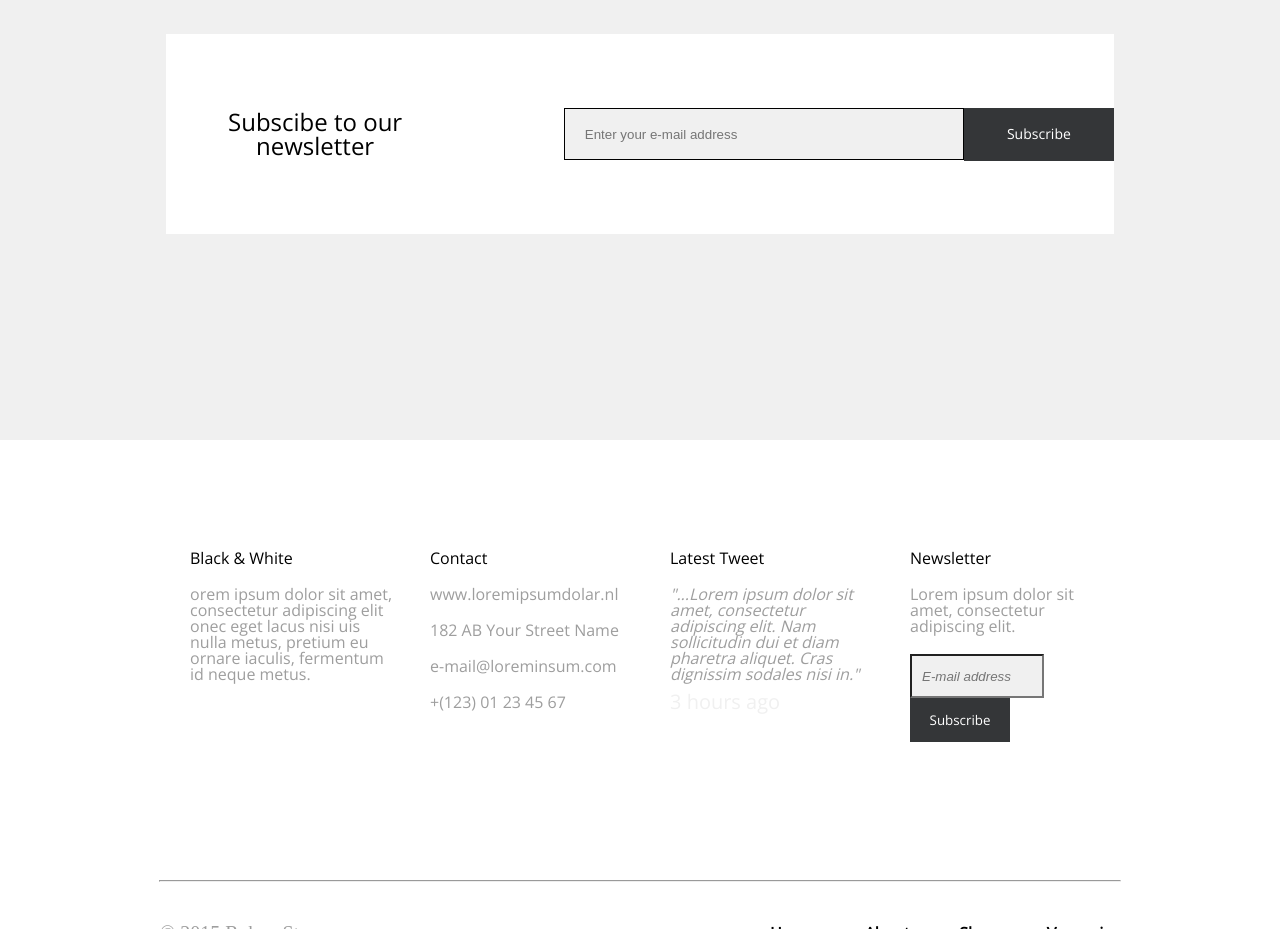
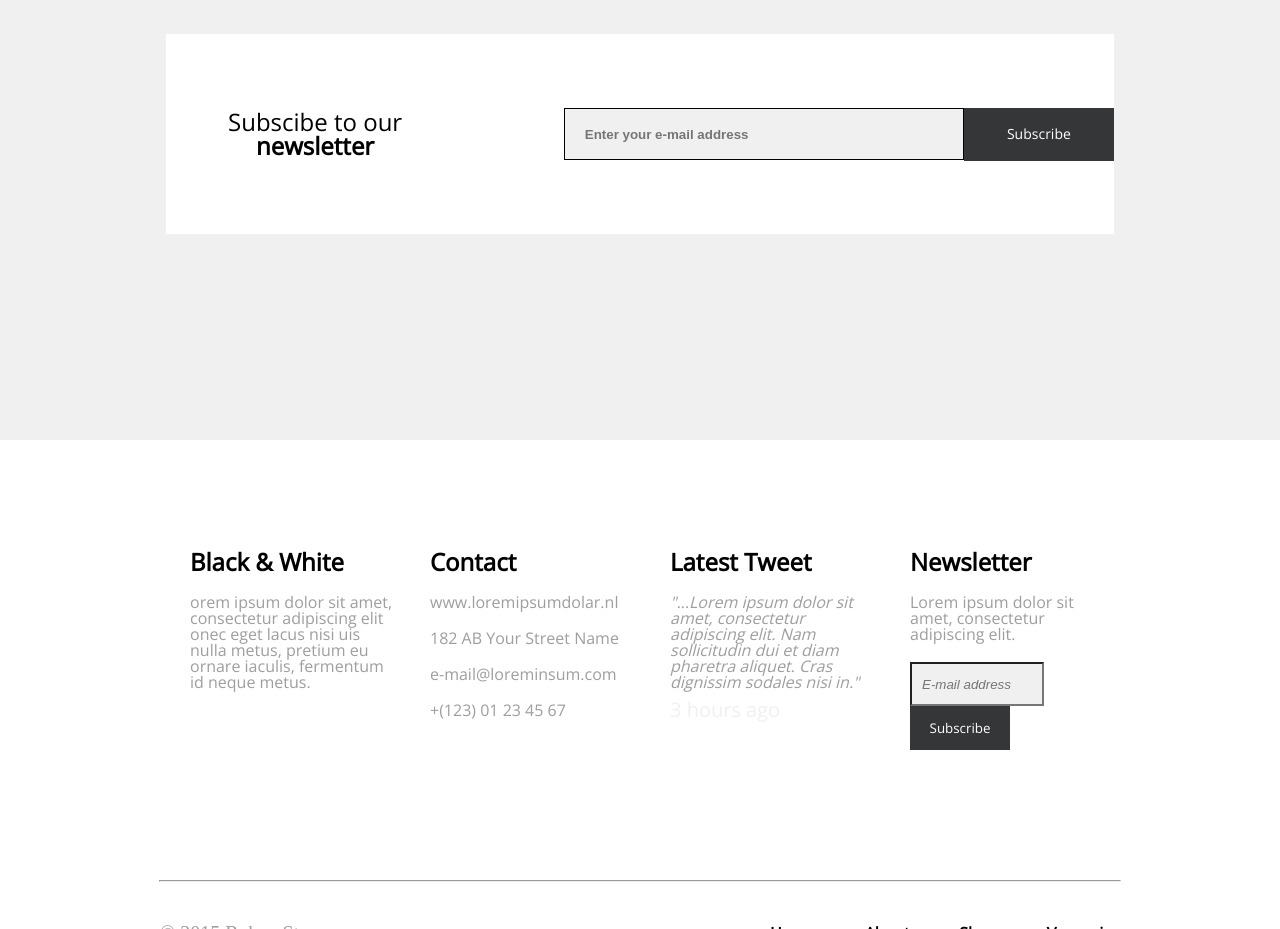
Before and after one commit to machikharostyk/front-end-lab-8, a plain HTML site: page homework_04/index.html in a window 1280 px wide. Shown: the part 2060-2989 px from the top of the page. Drawn offline with nearby package versions, Linux system fonts and the light colour scheme.

Commit message:
homework_04

```diff
--- a/homework_04/css/style.css
+++ b/homework_04/css/style.css
@@ -289,6 +289,9 @@ article p span{
 	padding-top: 0px;
 	margin-bottom: 0px;
 }
+.subscribe b{
+	font-weight: bolder;
+}
 .subscribe input{
 	width: 400px;
 	height: 50px;
@@ -299,6 +302,7 @@ article p span{
 }
 .subscribe input::placeholder{
 	padding-left: 20px;
+	font-weight: bolder;
 }
 .subscribe_btn{
 	width: 150px;
@@ -355,6 +359,8 @@ footer{
 }
 .addition_footer h2{
 	margin-bottom: 20px;
+	font-weight: bolder;
+	font-size: 18pt;
 }
 .addition_footer p{
 	color: #9E9E9E;
```
